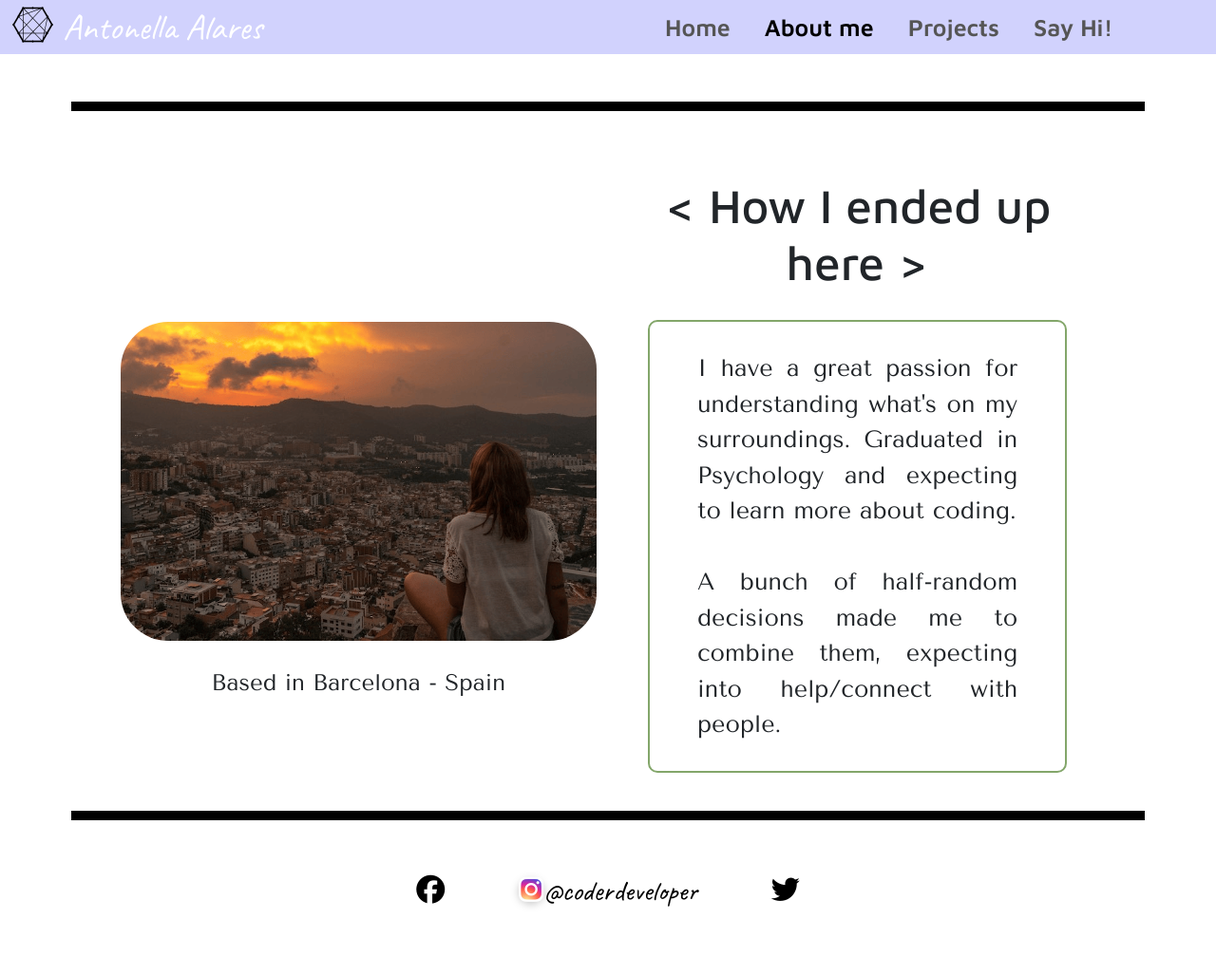
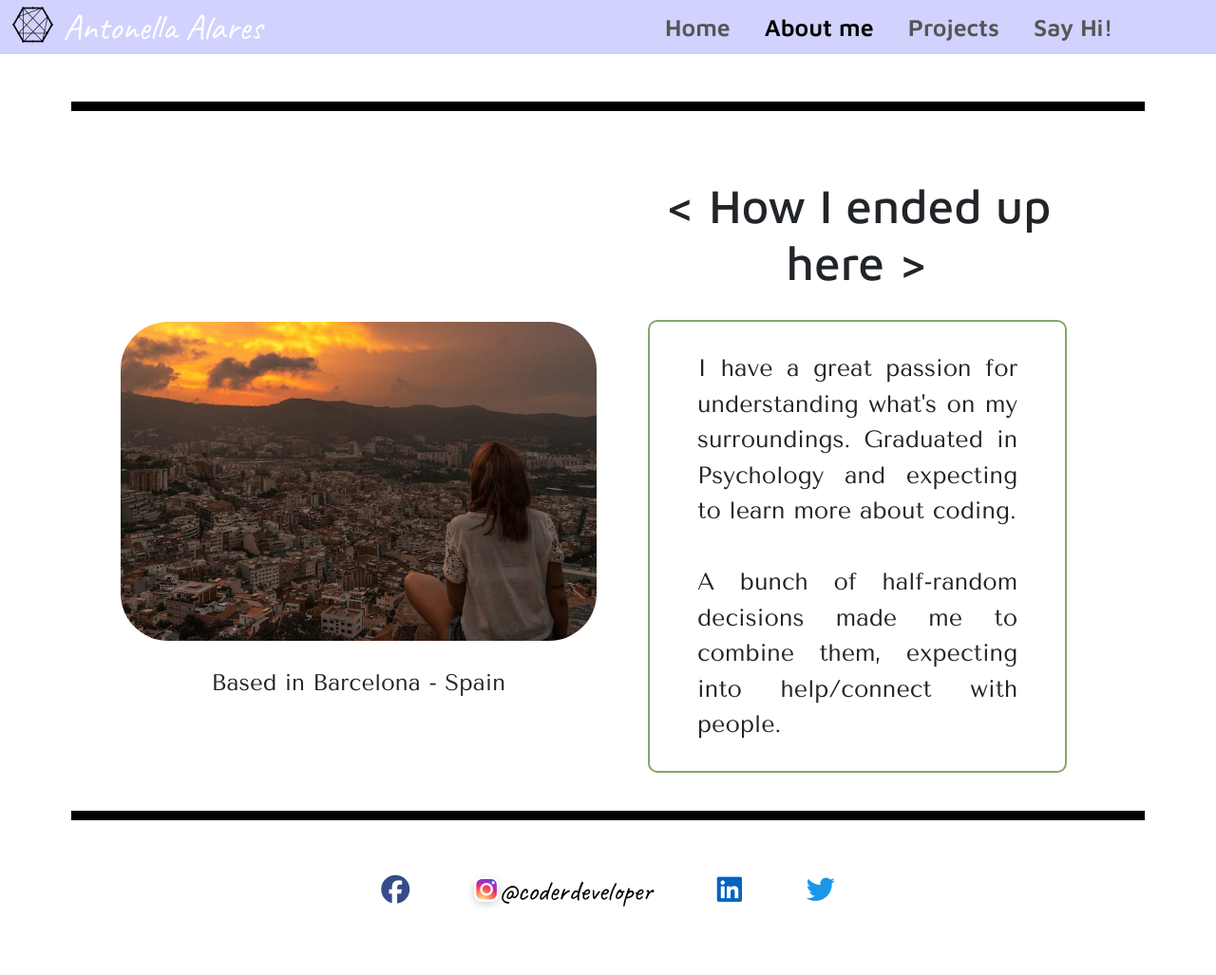
Before and after one commit to antonellaOvO/portfolio-challenge, a website built with Parcel: page about.html in a window 1280 px wide. Shown: the whole page at 95% size. Built offline with nearby package versions, Linux system fonts and the light colour scheme.

Commit message:
Added linkedIn link

```diff
--- a/about.html
+++ b/about.html
@@ -57,7 +57,7 @@
               >
             </li>
             <li class="nav-item">
-              <a class="nav-link nav-link active" aria-current="page" href="about.html" alt="See my history">About me</a>
+              <a class="nav-link nav-link active" aria-current="page" href="about.html" title="See my history">About me</a>
             </li>
             <li class="nav-item">
               <a class="nav-link" href="projects.html" title="See my work">Projects</a>
@@ -98,6 +98,7 @@
 
     <a class="link-instagram" href="#" title="See my instagram"><i class="fa-brands fa-instagram"></i>@coderdeveloper</a>
 
+    <a class=link-linkedin href="#"><i class="fa-brands fa-linkedin"></i></a>
 
     <a href="#" title="See my Twitter"><i class="fa-brands fa-twitter"></i></a>
     </div>
--- a/src/styles.css
+++ b/src/styles.css
@@ -54,8 +54,12 @@ footer {
 }
 
 footer a {
-  padding: 70px;
+  padding: 30px;
   color: black;
+}
+
+.fa-facebook {
+  color: #344d88;
 }
 
 .fa-instagram {
@@ -74,10 +78,17 @@ footer a {
   box-shadow: 0px 3px 10px rgba(0, 0, 0, 0.25);
 }
 
-.link-instagram {
+a.link-instagram {
   font-family: "Caveat", cursive;
   text-decoration: none;
-  padding: 0;
+}
+
+.fa-linkedin {
+  color: #0063c2;
+}
+
+.fa-twitter {
+  color: #1c96e8;
 }
 
 /*From here goes on index.html*/
```
Also changed, not shown: index.html (+1 -1 lines), projects.html (+1 -0 lines), sayhi.html (+1 -0 lines).
